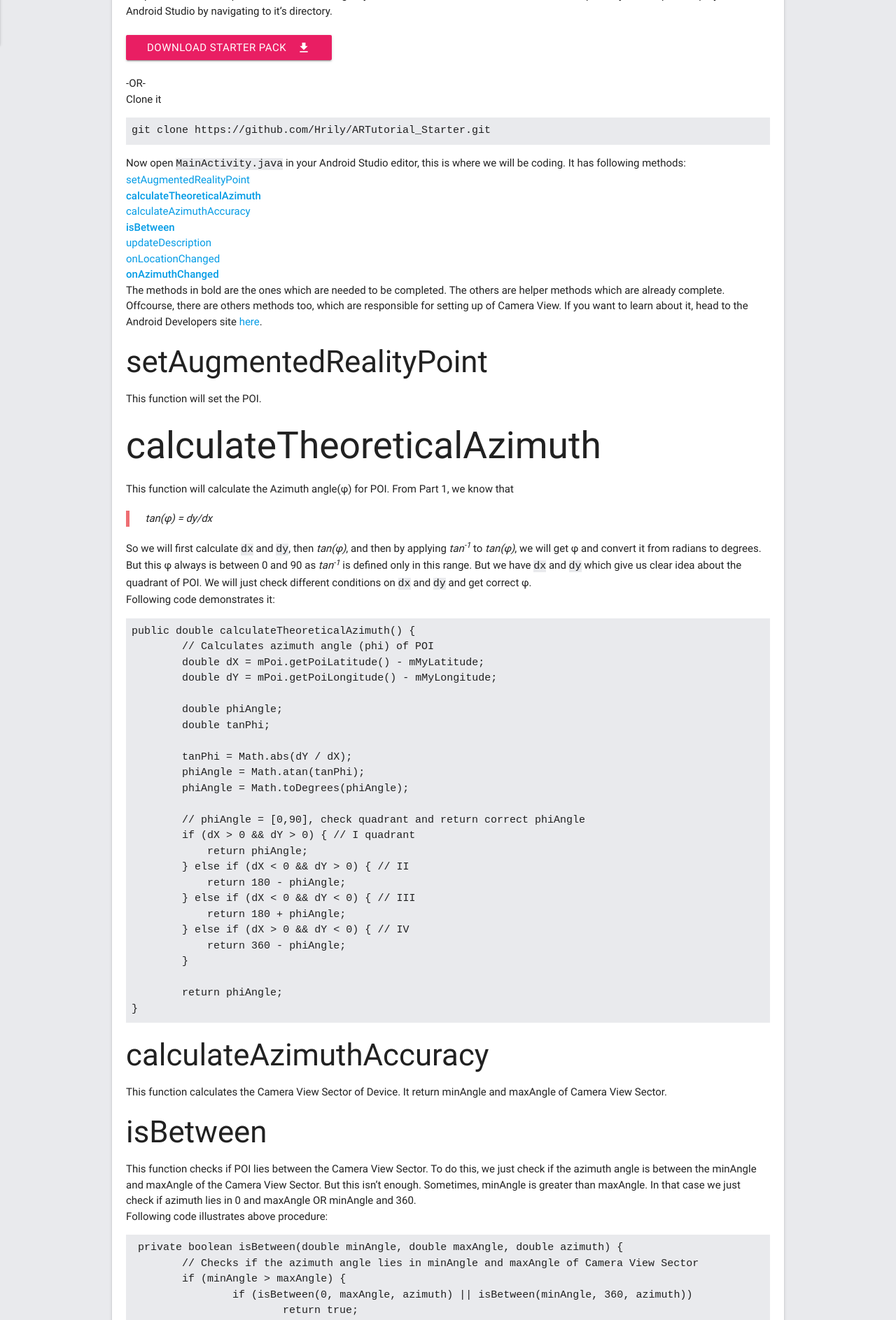
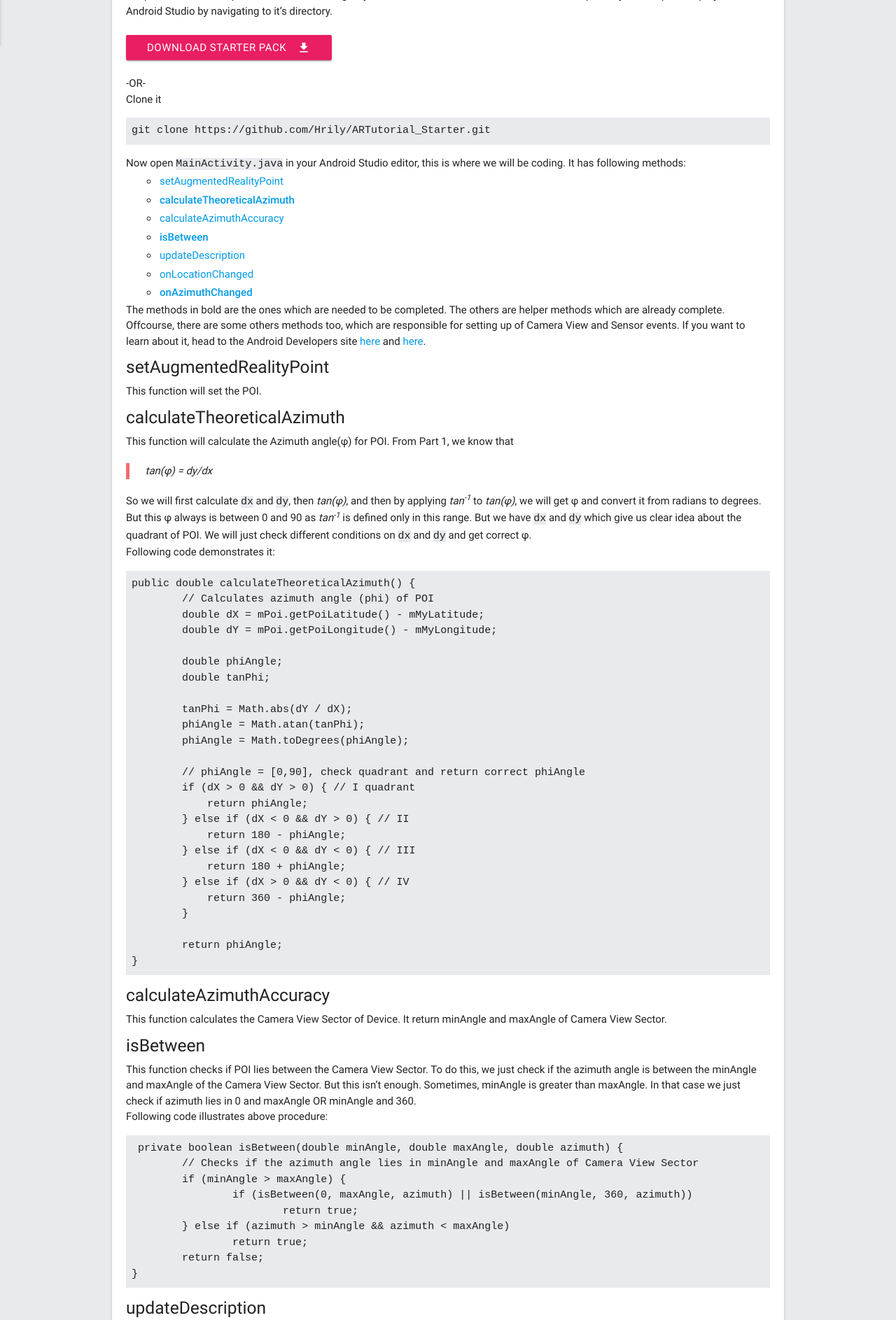
Before and after one commit to Hrily/material_blog, a Jekyll site: the page built from _posts/2016-12-30-ar-tutorial-2.md, in a window 1280 px wide. Shown: the part 896-2783 px from the top of the page at 70% size. Built offline with Jekyll 4.4.1, drawn with Linux system fonts in a browser that asks for light colours; some of the changed text lies outside the part shown.

Commit message:
Augmented Reality Tutorial - Part 2 - Update and UI improvements

```diff
--- a/_posts/2016-12-30-ar-tutorial-2.md
+++ b/_posts/2016-12-30-ar-tutorial-2.md
@@ -49,17 +49,17 @@ Now open `MainActivity.java` in your Android Studio editor, this is where we wil
 + [onLocationChanged](#onlocationchanged)
 + [**onAzimuthChanged**](#onazimuthchanged)
 
-The methods in bold are the ones which are needed to be completed. The others are helper methods which are already complete. Offcourse, there are others methods too, which are responsible for setting up of Camera View. If you want to learn about it, head to the Android Developers site [here](https://developer.android.com/guide/topics/media/camera.html).
+The methods in bold are the ones which are needed to be completed. The others are helper methods which are already complete. Offcourse, there are some others methods too, which are responsible for setting up of Camera View and Sensor events. If you want to learn about it, head to the Android Developers site [here](https://developer.android.com/guide/topics/media/camera.html) and [here](https://developer.android.com/reference/android/hardware/SensorEvent.html).
 
 <a name="setaugmentedrealitypoint"/>
 
-### setAugmentedRealityPoint
+##### setAugmentedRealityPoint
 
 This function will set the POI.
 
 <a name="calculatetheoreticalazimuth"/>
 
-## calculateTheoreticalAzimuth
+##### calculateTheoreticalAzimuth
 
 This function will calculate the Azimuth angle(&phi;) for POI. From Part 1, we know that
 
@@ -99,13 +99,13 @@ public double calculateTheoreticalAzimuth() {
 
 <a name="calculateazimuthaccuracy"/>
 
-### calculateAzimuthAccuracy
+##### calculateAzimuthAccuracy
 
 This function calculates the Camera View Sector of Device. It return minAngle and maxAngle of Camera View Sector.
 
 <a name="isbetween"/>
 
-### isBetween
+##### isBetween
 
 This function checks if POI lies between the Camera View Sector. To do this, we just check if the azimuth angle is between the minAngle and maxAngle of the Camera View Sector. But this isn't enough. Sometimes, minAngle is greater than maxAngle. In that case we just check if azimuth lies in 0 and maxAngle OR minAngle and 360.
 
@@ -125,19 +125,19 @@ Following code illustrates above procedure:
 
 <a name="updatedescription"/>
 
-### updateDescription
+##### updateDescription
 
 This function just updates the values shown in textbox. It is for testing function.
 
 <a name="onlocationchanged"/>
 
-### onLocationChanged
+##### onLocationChanged
 
 This function takes care of the change in location of Device. It updates the location and recalculates the azimuth angle of POI.
 
 <a name="onazimuthchanged"/>
 
-### onAzimuthChanged
+##### onAzimuthChanged
 
 This function takes care of the change in azimuth angle of the device. This is the method where the real thing happens, i.e. to augment the POI. Here, we have the Device's azimuth angle and the azimuth angle of the POI. First, we add 90&deg; to azimuth angle of Device (Remember...), then we calculate the Camera View Sector. Then we check if POI lies in the Camera View Sector, if yes then we show pointer icon on the screen. In order to give the augmented feel, we place the pointer icon on screen proportional to where the POI is in the sector. This is done by calculating the ratio of difference of azimuth angle and minimum angle of sector to that of difference of minimum and maximum angle of sector. Then the top margin of pointer icon is set to product of ratio and screen height.
 
@@ -173,9 +173,9 @@ public void onAzimuthChanged(float azimuthChangedFrom, float azimuthChangedTo) {
 That's it. Now you can build the app, deploy and test it on your device. In case you need the completed project, you can get it below.
 
 <br>
-<a href="https://github.com/Hrily/ARTutorial_Starter/archive/master.zip">
-	<button class="btn pink waves-effect waves-light" name="action">Download Starter Pack
-		<i class="material-icons right">file_download</i>
+<a href="https://github.com/Hrily/ARTutorial">
+	<button class="btn pink waves-effect waves-light" name="action">View Full Project
+		<i class="material-icons right">send</i>
 	</button>
 </a>
 
--- a/src/css/style.css
+++ b/src/css/style.css
@@ -92,10 +92,10 @@ body {
 }
 
 .post-list li .post-meta, .tag-post-list li .post-meta{
-	position: absolute;
 	opacity: 0.8;
 	font-size: 12px;
-	right: 15px;
+	margin: 0.82rem 0 0.656rem 0;
+	text-align: right;
 }
 
 .post-list .post-desc {
@@ -123,8 +123,13 @@ body {
 	padding: 0 !important;
 }
 
+.tag-post-list .row {
+	margin: 0;
+}
+
 .tag-post-list {
 	margin-top: 30px !important	;
+	padding-left: 5px !important;
 }
 
 .card pre, .card code {
@@ -137,6 +142,12 @@ body {
 
 .card-content ul {
 	margin: 0;
+	padding-left: 5%;
+}
+
+.card-content li {
+	padding: 2px;
+	list-style-type: circle !important;
 }
 
 .card-content .image {
@@ -176,4 +187,13 @@ body {
 		padding-right: 10px;
 	}
 
+	.tag-post-list li .post-meta{
+		text-align: left;
+		margin: 0;
+	}
+
+	.tag-post-list li h5 {
+		margin-bottom:
+	}
+
 }
```
Also changed, not shown: tags.md (+3 -3 lines).
